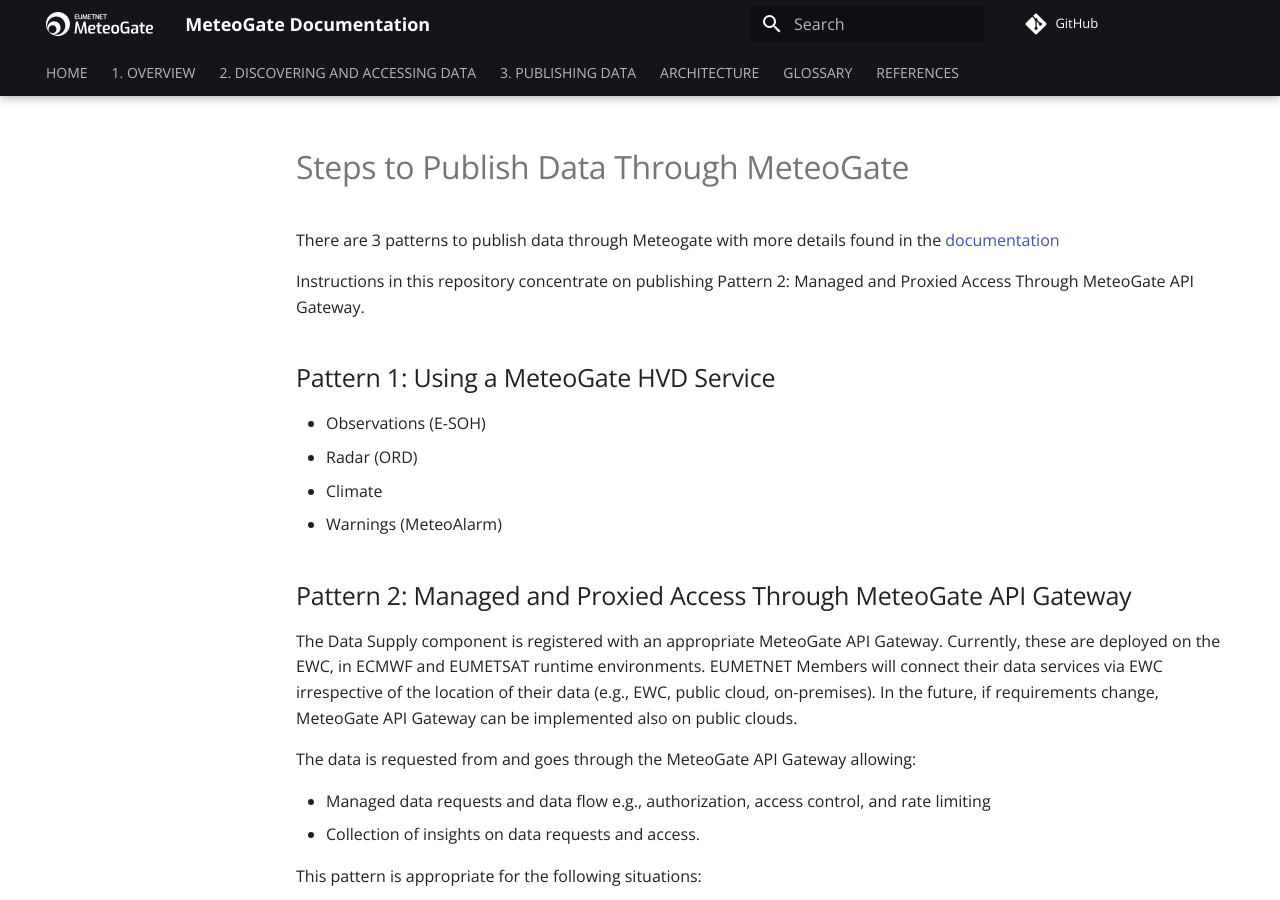
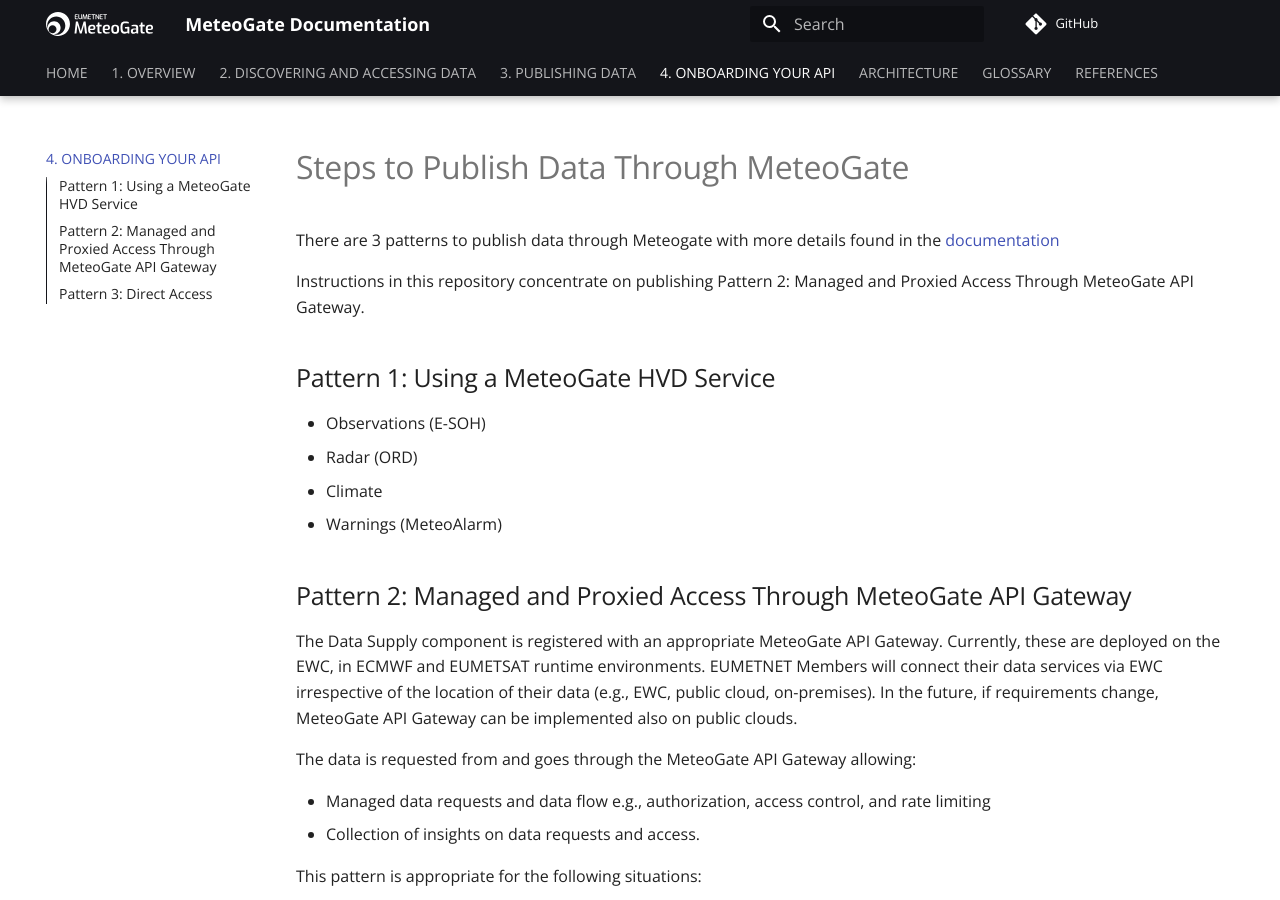
Before and after one commit to EUMETNET/meteogate-documentation, an MkDocs documentation site: the page built from docs/4-onboarding-your-api.md, in a window 1280 px wide and 900 px high. Built offline with MkDocs 1.6.1 and Material for MkDocs 9.7.7, drawn with Linux system fonts in a browser that asks for light colours; comment, search, counter and statistics services are not loaded.

Commit message:
Update mkdocs.yml

```diff
--- a/mkdocs.yml
+++ b/mkdocs.yml
@@ -26,6 +26,7 @@ nav:
   - 1. OVERVIEW: 1-overview.md
   - 2. DISCOVERING AND ACCESSING DATA: 2-discovering-and-accessing-data.md
   - 3. PUBLISHING DATA: 3-publishing-data.md
+  - 4. ONBOARDING YOUR API: 4-onboarding-your-api.md
   - ARCHITECTURE: technical-architecture.md
   - GLOSSARY: glossary.md
   - REFERENCES: references.md
```
